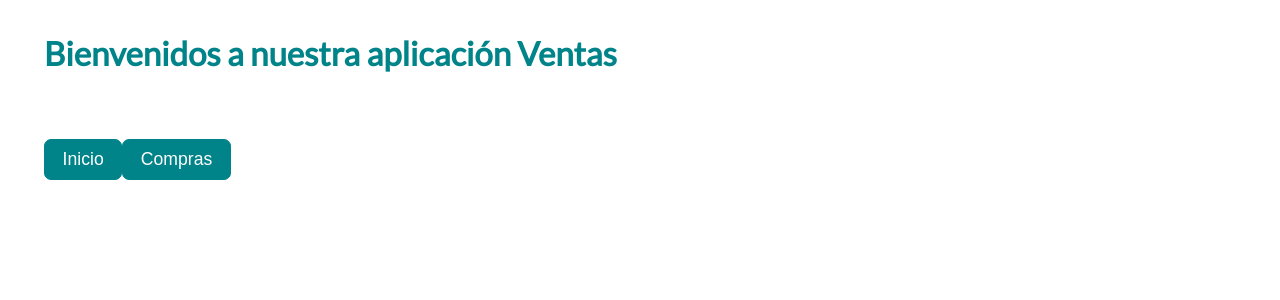
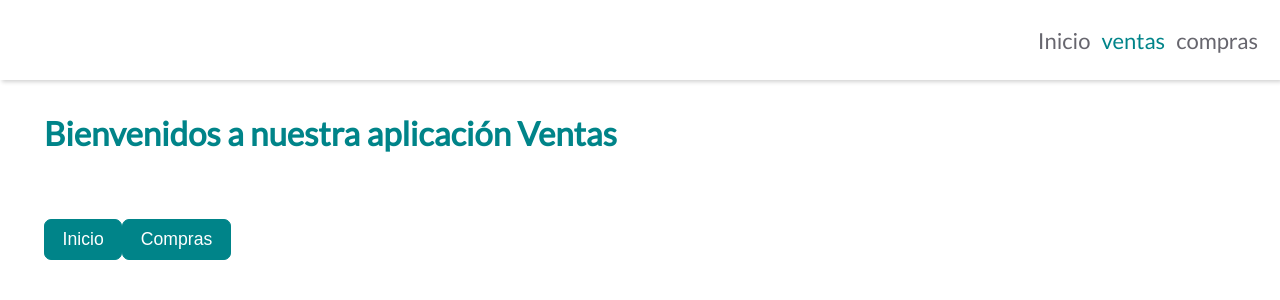
Before and after one commit to saulsistemas/MasterLaravelUdemy1, an Angular app: page /ventas in a window 1280 px wide. Shown: the top 300 px of the page. Built offline with nearby package versions, Linux system fonts and the light colour scheme.

Commit message:
configurando navbar

```diff
--- /dev/null
+++ b/src/app/06routing/nav/nav.component.html
@@ -0,0 +1,5 @@
+<nav>
+    <div routerLink="/" routerLinkActive="active" [routerLinkActiveOptions]="{exact:true}">Inicio</div>
+    <div routerLink="/ventas" routerLinkActive="active">ventas</div>
+    <div routerLink="/compras" routerLinkActive="active">compras</div>
+</nav>
--- /dev/null
+++ b/src/app/06routing/nav/nav.component.ts
@@ -0,0 +1,15 @@
+import { Component, OnInit } from '@angular/core';
+
+@Component({
+  selector: 'app-nav',
+  templateUrl: './nav.component.html',
+  styleUrls: ['./nav.component.css']
+})
+export class NavComponent implements OnInit {
+
+  constructor() { }
+
+  ngOnInit(): void {
+  }
+
+}
--- a/src/app/app.component.html
+++ b/src/app/app.component.html
@@ -1 +1,2 @@
+<app-nav></app-nav>
 <router-outlet></router-outlet>
--- a/src/app/app.module.ts
+++ b/src/app/app.module.ts
@@ -21,6 +21,7 @@ import { InicioComponent } from './06routing/inicio/inicio.component';
 import { AppRoutingModule } from './app-routing.module';
 import { VentasComponent } from './06routing/ventas/ventas.component';
 import { ComprasComponent } from './06routing/compras/compras.component';
+import { NavComponent } from './06routing/nav/nav.component';
 
 @NgModule({
   declarations: [
@@ -41,7 +42,8 @@ import { ComprasComponent } from './06routing/compras/compras.component';
     CrearClientesComponent,
     InicioComponent,
     VentasComponent,
-    ComprasComponent
+    ComprasComponent,
+    NavComponent
   ],
   imports: [
     BrowserModule,
--- a/src/styles.css
+++ b/src/styles.css
@@ -14,7 +14,15 @@ button {
   color: white;
   transition: all 400ms ease-in-out;
 }
+button.outline {
+  color: #008489;
+  background-color: white;
+}
 button:hover {
+  background-color: #025b5e;
+}
+button.outline:hover {
+  color: white;
   background-color: #025b5e;
 }
 button.icon {
@@ -87,6 +95,7 @@ table td {
 .container {
   max-width: 1440px;
   margin: 0 auto;
+  transition: 600ms opacity linear;
 }
 
 .row {
@@ -203,6 +212,24 @@ table td {
   margin-right: 0.5rem;
 }
 
+nav {
+  height: 80px;
+  width: 100%;
+  padding: 0 1rem;
+  box-shadow: 2px 2px 4px lightgray;
+  display: flex;
+  flex-direction: row;
+  justify-content: flex-end;
+  align-items: center;
+}
+nav div {
+  margin-left: 0.5rem;
+  cursor: pointer;
+}
+nav div.active {
+  color: #008489;
+}
+
 .player-box {
   height: 120px;
   max-width: 720px;
@@ -260,4 +287,8 @@ h1 {
   color: #008489;
 }
 
+b {
+  color: #008489;
+}
+
 /*# sourceMappingURL=styles.css.map */
```
Also changed, not shown: src/app/06routing/nav/nav.component.css (added).
